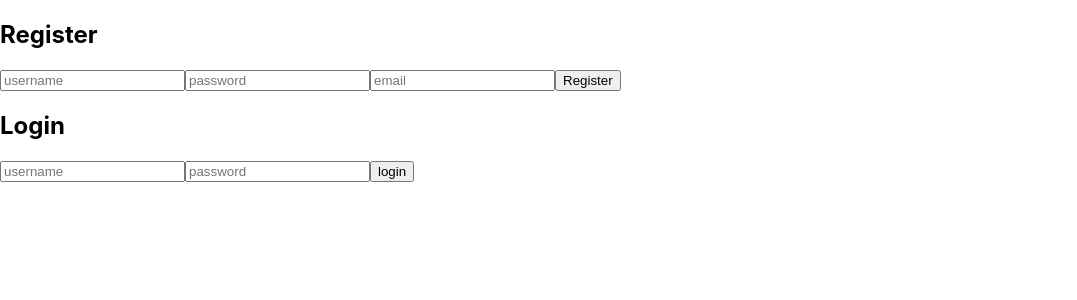
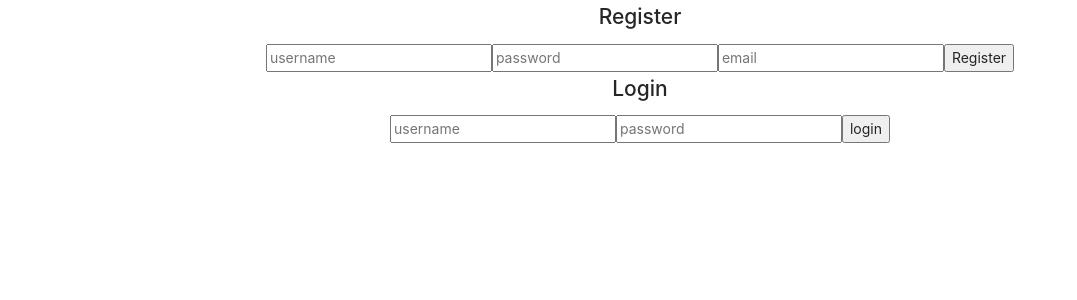
Before and after one commit to snegyeliczky/real-scrum-tracker, a React (Create React App) app: page /auth in a window 1280 px wide. Shown: the top 300 px of the page, without its empty margins (0-1077 px from the left). Built offline with nearby package versions, Linux system fonts and the light colour scheme.

Commit message:
menü added

```diff
--- a/package.json
+++ b/package.json
@@ -6,6 +6,7 @@
     "@testing-library/jest-dom": "^4.2.4",
     "@testing-library/react": "^9.5.0",
     "@testing-library/user-event": "^7.2.1",
+    "antd": "^4.6.2",
     "axios": "^0.19.2",
     "react": "^16.13.1",
     "react-dom": "^16.13.1",
--- a/src/App.js
+++ b/src/App.js
@@ -4,10 +4,12 @@ import './App.css';
 import AuthPage from "./pages/AuthPages/AuthPage";
 import MainPage from "./pages/MainPage";
 import AuthCheck from "./pages/AuthPages/AuthCheck";
+import Navbar from "./parts/Navbar";
 
 function App() {
   return (
     <Router>
+        <Route exact path="/" component={Navbar}/>
         <Route exact path="/auth" component={AuthPage}/>
         <Route exact path="/" component={AuthCheck(MainPage,true)}/>
     </Router>
--- /dev/null
+++ b/src/assets/styles/AuthStyle.css
@@ -0,0 +1,3 @@
+.auth-container{
+    text-align: center;
+}
--- a/src/pages/AuthPages/AuthPage.js
+++ b/src/pages/AuthPages/AuthPage.js
@@ -1,6 +1,7 @@
 import React, {createRef, useState} from 'react';
 import AuthCalls from "../../services/AuthCalls";
 import {useHistory} from "react-router-dom";
+import "../../assets/styles/AuthStyle.css" ;
 
 const AuthPage = () => {
 
@@ -47,14 +48,14 @@ const AuthPage = () => {
 
     return (
         <div>
-            <div>
+            <div className={"auth-container"}>
                 <h2>Register</h2>
                 <input placeholder={"username"} ref={regUsername}/>
                 <input placeholder={"password"} ref={regPassword}/>
                 <input placeholder={"email"} ref={regEmail}/>
                 <button onClick={handleReg}>Register</button>
             </div>
-            <div>
+            <div className={"auth-container"}>
                 <h2>Login</h2>
                 <input placeholder={"username"} onChange={event => setUserName(event.target.value)}/>
                 <input placeholder={"password"} onChange={event => setPassword(event.target.value)}/>
--- a/src/pages/MainPage.js
+++ b/src/pages/MainPage.js
@@ -1,11 +1,10 @@
 import React from 'react';
 import ProjectCalls from "../services/ProjectCalls";
-import AuthCalls from "../services/AuthCalls";
-import {useHistory} from "react-router-dom";
+
 
 const MainPage = () => {
 
-    const history = useHistory();
+
     const user = getUserFromLocalstorage();
 
     function getUserFromLocalstorage() {
@@ -23,17 +22,12 @@ const MainPage = () => {
         getCompanyWithProjects(userFromLocalstorage);
     };
 
-    async function logout() {
-        await AuthCalls.logout();
-        localStorage.clear();
-        history.push("/auth");
-    }
+
 
     return (
         <div>
             Hello { user? user.username:'' }<br/>
             <button onClick={getProject}>get project</button>
-            <button onClick={logout}>Log Out</button>
         </div>
     );
 };
--- /dev/null
+++ b/src/parts/Navbar.js
@@ -0,0 +1,25 @@
+import React from 'react';
+import { Menu } from 'antd';
+import 'antd/dist/antd.css';
+import AuthCalls from "../services/AuthCalls";
+import {useHistory} from "react-router-dom";
+
+const Navbar = () => {
+
+    const history = useHistory();
+
+    async function logout() {
+        await AuthCalls.logout();
+        localStorage.clear();
+        history.push("/auth");
+    }
+
+    return (
+        <Menu mode="horizontal" style={{textAlign:'center'}}>
+            <Menu.Item onClick={logout}>Log Out</Menu.Item>
+
+        </Menu>
+    );
+};
+
+export default Navbar;
--- a/src/services/AuthCalls.js
+++ b/src/services/AuthCalls.js
@@ -3,7 +3,7 @@ import axios from 'axios'
 export default {
 
     register : async (user)=>{
-        let response = await axios.post("http://localhost:8081/auth/registration",user,{
+        let response = await axios.post("http://localhost:8762/auth/registration",user,{
             withCredentials: true,
             SameSite:"none"
         });
```
Also changed, not shown: 1 other file (tests, documents, lock files or other folders).
